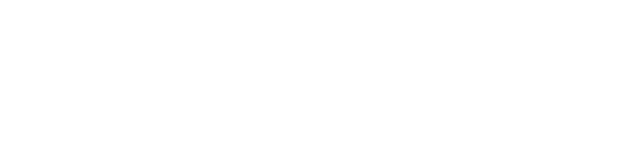
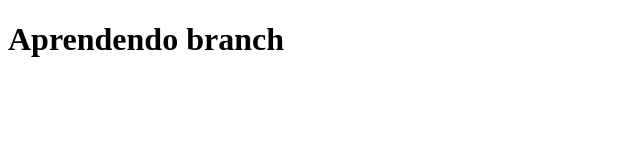
Before and after one commit to julianamglhs/trybe-exercicios, a plain HTML site: page index.html in a window 1280 px wide. Shown: the whole page, without its empty margins (0-640 px from the left). Drawn offline with Linux system fonts and the light colour scheme.

Commit message:
colocado um header na pagina

```diff
--- a/index.html
+++ b/index.html
@@ -7,6 +7,9 @@
     <title>aprendendo branch</title>
 </head>
 <body>
+    <header>
+        <h1>Aprendendo branch</h1>
+    </header>
 
 </body>
 </html>
```
